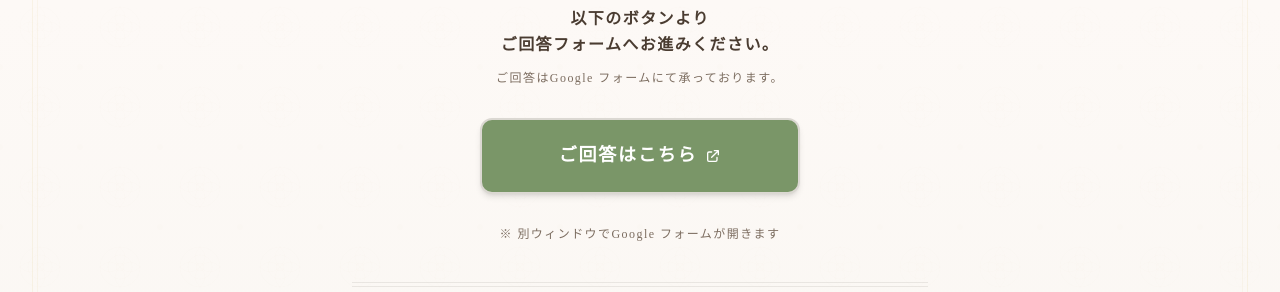
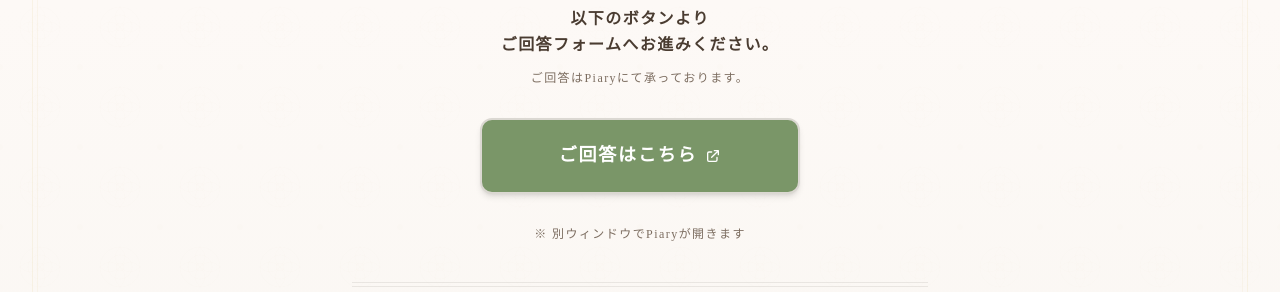
Before and after one commit to ykarmr/wedding-invitations, a Next.js app: page / in a window 1280 px wide. Shown: the part 7112-7404 px from the top of the page. Built offline with nearby package versions, Linux system fonts and the light colour scheme; a web font is replaced by a local one.

Commit message:
Formをpieryに変更

```diff
--- a/src/components/InvitationRsvp.tsx
+++ b/src/components/InvitationRsvp.tsx
@@ -2,8 +2,8 @@
 
 import { useInView } from "@/hooks/useInView";
 
-const GOOGLE_FORM_URL =
-  "https://docs.google.com/forms/d/e/1FAIpQLSc6Ev_QS6TdrTPtCFPGcqB__bv3nu1ts2ike1n0mFjorbLkkQ/viewform";
+const PIARY_RSVP_URL =
+  "https://www.piary.jp/web_invitation/3MtOZCmyeudnJQewk10ptZJr/reply";
 
 export function InvitationRsvp() {
   const { ref, isInView } = useInView();
@@ -71,13 +71,13 @@ export function InvitationRsvp() {
               ご回答フォームへお進みください。
             </p>
             <p className="text-xs text-[var(--color-text-light)]">
-              ご回答はGoogle フォームにて承っております。
+              ご回答はPiaryにて承っております。
             </p>
           </div>
 
           {/* リンクボタン */}
           <a
-            href={GOOGLE_FORM_URL}
+            href={PIARY_RSVP_URL}
             target="_blank"
             rel="noopener noreferrer"
             className="inline-block w-full max-w-xs py-4 px-8 rounded-xl font-bold tracking-widest text-white bg-[var(--color-sage-dark)] hover:bg-[var(--color-forest)] shadow-md border-2 border-[var(--color-border)] transition-all duration-300 hover:shadow-lg hover:-translate-y-0.5 active:scale-95 font-mincho"
@@ -103,7 +103,7 @@ export function InvitationRsvp() {
 
           {/* 補足 */}
           <p className="text-[10px] sm:text-xs text-[var(--color-text-light)] font-mincho">
-            ※ 別ウィンドウでGoogle フォームが開きます
+            ※ 別ウィンドウでPiaryが開きます
           </p>
 
           {/* 下部ビンテージ罫線 */}
```
